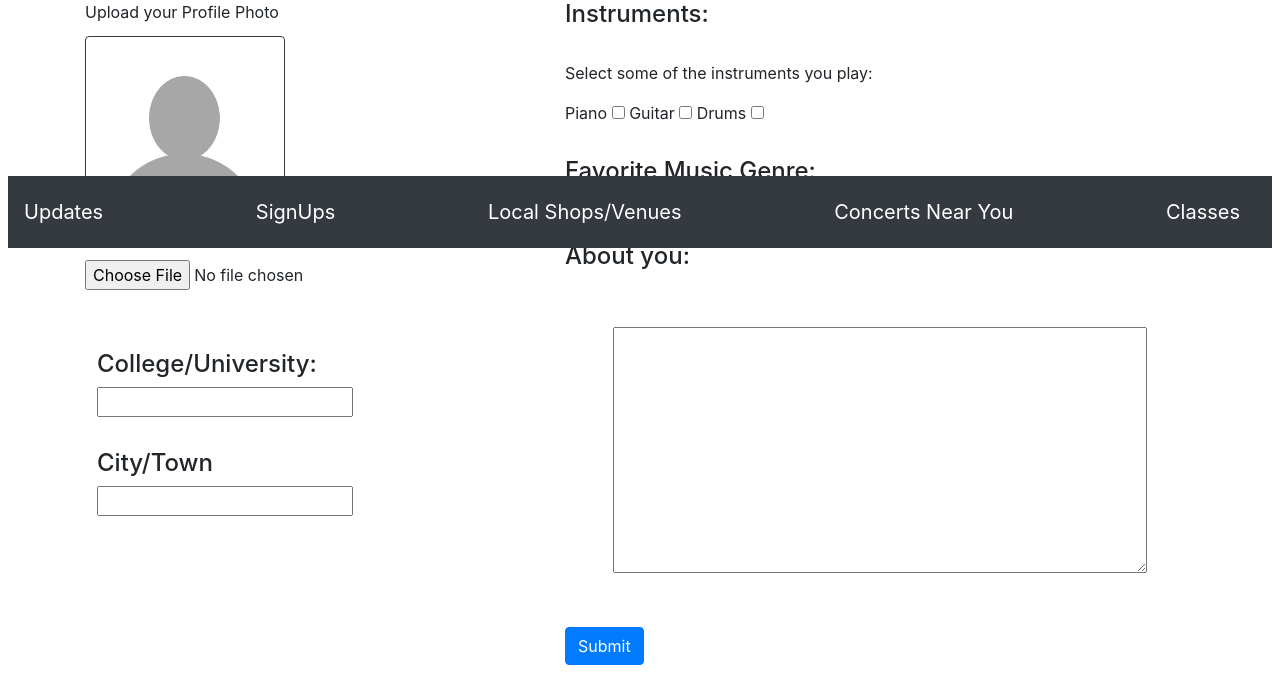
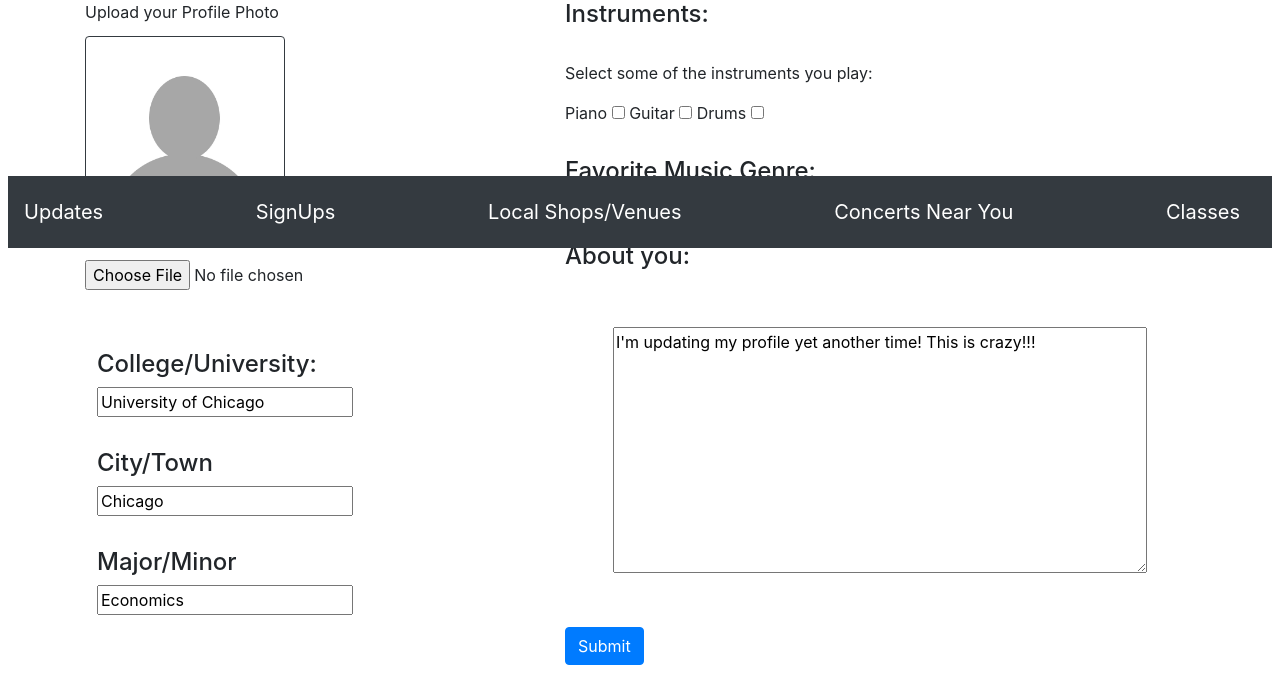
Before and after one commit to jackokramer/jam_with_friendz, a Flask app: page /verif in a window 1280 px wide. Shown: the part 544-1233 px from the top of the page. Run offline with Flask 2, Linux system fonts and the light colour scheme; a user stored in the database is signed in; data comes from the database, SQL or seed files in the repository; both versions use the stored data as it was after the commit; some libraries are stand-ins or nearby versions.

Commit message:
Added ability to edit profile, added major/minor field to profile form

```diff
--- a/models.py
+++ b/models.py
@@ -58,10 +58,14 @@ class User(db.Model):
     def profile_update(self, form):
         self.college = form['college']
         self.city = form['city']
+        self.major = form['major']
+        if self.instruments:
+            for instrument in self.instruments:
+                self.instruments.remove(instrument)
         for inst_id in form.getlist('instruments'):
             instrument = Instrument.query.get(inst_id)
             self.instruments.append(instrument)
-        self.genre = form['genre']
+        self.genre_id = form['genre']
         self.about = form['about']
         db.session.commit()
 
--- a/templates/verif.html
+++ b/templates/verif.html
@@ -35,6 +35,7 @@
     </nav>
     <br>
     <div class="container">
+        <form action="/finish" method="POST">
             <div class="row">
                 <div class="col-lg">
                     <div class="card-title">Upload your Profile Photo</div>
@@ -44,15 +45,17 @@
                     <input type="file" class="form-control-file text-center" id="exampleFormControlFile1">
                     <br>
                     <br>
-                    <form action="/finish" method="POST">
                         <div class="form-group 20% p-1 m-2">
                             <h4 for="formGroupExampleInput">College/University:</h4>
-                        <p><input type="text" name="college"></p>
+                            <p><input type="text" name="college" value="{{user.college}}"></p>
                         </div>
                         <div class="form-group 20% p-1 m-2">
                             <h4 for="formGroupExampleInput2">City/Town</h4>
-                        <p><input type="text" name="city"><p>
-                            <br>
+                            <p><input type="text" name="city" value="{{user.city}}"><p>
+                        </div>
+                        <div class="form-group 20% p-1 m-2">
+                            <h4 for="formGroupExampleInput2">Major/Minor</h4>
+                            <p><input type="text" name="major" value="{{user.major}}"><p>
                         </div>
                 </div>
                 <div class="col-md">
@@ -73,12 +76,11 @@
                         </select>
                         <br>
                         <br>
-                        <h4>About you:</h4><textarea name="about" id="" cols="50" rows="10" class="form-group 20% m-5"></textarea>
+                    <h4>About you:</h4><textarea name="about" id="" cols="50" rows="10" class="form-group 20% m-5">{{user.about}}</textarea>
                     <input type="submit" value="Submit" class="btn btn-primary">
                 </div>
             </div>
         </form>
-                </div>
     </div>
     <br>
 
```
Also changed, not shown: templates/profile.html (+6 -2 lines), jam_with_friends.db. Lines whose indentation alone changed are shown as unchanged.
